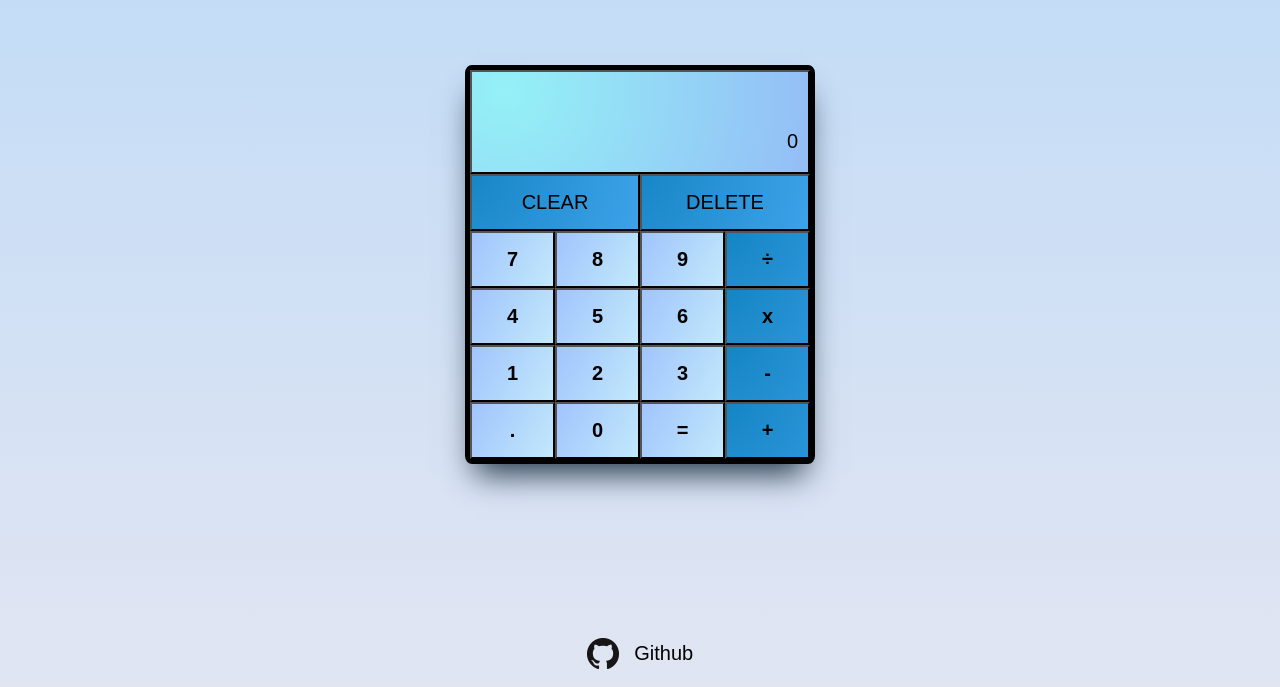
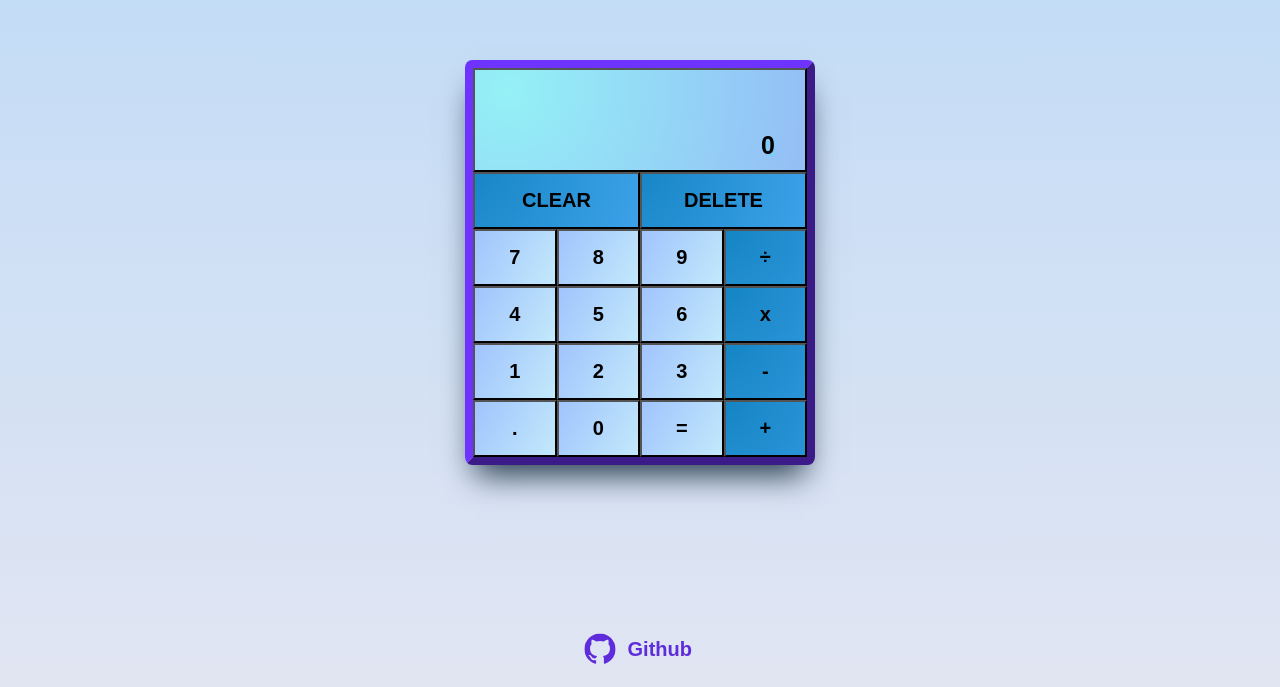
Before and after one commit to MC-GH/calculator, a plain HTML site: page index.html in a window 1280 px wide. Shown: the part 113-800 px from the top of the page. Drawn offline with Linux system fonts and the light colour scheme; a web font is replaced by a local one.

Commit message:
final layout complete

```diff
--- a/index.html
+++ b/index.html
@@ -43,7 +43,7 @@
 </main>
 <footer>
     <a href="https://github.com/MC-GH" target="_blank">
-    <img src="/img/GitHub-Mark-32px.png">
+    <img src="/img/iconmonstr-github-1.svg">
     Github
     </a>
 </footer>
--- a/styles.css
+++ b/styles.css
@@ -38,6 +38,8 @@ main {
     flex-direction: column;
     font-family: 'Goldman', sans-serif;
     box-shadow: rgb(38, 57, 77) 0px 20px 30px -10px;
+    border: 8px outset #5f2cdc;
+    border-radius: 2%;
 }
 
 #calculatorScreen {
@@ -50,18 +52,21 @@ main {
     flex-wrap: wrap;
     border: 2px black outset;
     background: radial-gradient(circle at 10% 20%, rgb(148, 241, 246) 0%, rgb(148, 189, 246) 100.7%);
-
-    /* overflow: hidden; */
+    overflow:auto;
 }
 
 
 #lastOperation, #currentOperation {
-    text-align:right;
-    margin-top: 20px;
-    margin-right: 10px;
-    font-size:20px;
+    margin-right: 30px;
+    padding-bottom: 10px;
+    display:flex;
+    align-items: flex-end;
+    justify-content: end;
+    font-size:25px;
     flex:1;
-    overflow: visible;
+    font-weight: bold;
+    overflow: auto;
+    text-shadow:rgb(126, 203, 244) 3px 3px;
 }
 
 #buttonContainer {
@@ -82,6 +87,7 @@ main {
     background: radial-gradient(465px at -15.1% -25%, rgb(17, 130, 193) 0%, rgb(67, 166, 238) 49%, rgb(126, 203, 244) 90.2%);
     border: 2px black outset;
     opacity: 1;
+    font-weight: bold;
 }
 
 #clearButton:hover, #deleteButton:hover {
@@ -98,7 +104,7 @@ main {
     background: linear-gradient(120deg, #a1c4fd 0%, #c2e9fb 100%);
     width: 25%;
     height: 25%;
-    font-weight:900;
+    font-weight:bold;
     text-align: center;
     padding: 15px;
     font-family: 'Goldman', sans-serif;
@@ -111,8 +117,6 @@ main {
 .operator {
     box-sizing: border-box;
     background-color: #9ba6a5;
-    /* border: 2px black solid; */
-    /* border-right: none; */
     box-shadow: none;
     background: radial-gradient(465px at -15.1% -25%, rgb(17, 130, 193) 0%, rgb(67, 166, 238) 49%, rgb(126, 203, 244) 90.2%);
     opacity: 1;
@@ -123,23 +127,30 @@ main {
 
 footer {
     display:flex;
-    height: 20px;
+    height: auto;
+    justify-content: center;
+    width: 100vw;
     margin-bottom: 2vmax;
     align-items: center;
     font-family: 'Goldman', sans-serif;
     font-size: 20px;
+    color: #5f2cdc;
 }
 
 a {
     text-decoration: none;
-    color: black;
+    color: #5f2cdc;
+    font-weight: bold;
 }
 
 a:hover {
     opacity: .5;
+
 }
 
 img {
-    margin-bottom: -10px;
+    margin-bottom: -5px;
     margin-right: 10px;
+    color: #5f2cdc;
+    transform: scale(1.3);
 }
```
Also changed, not shown: img/GitHub-Mark-32px.png (deleted), img/GitHub-Mark-Light-32px.png (deleted), img/iconmonstr-github-1.svg (added).
